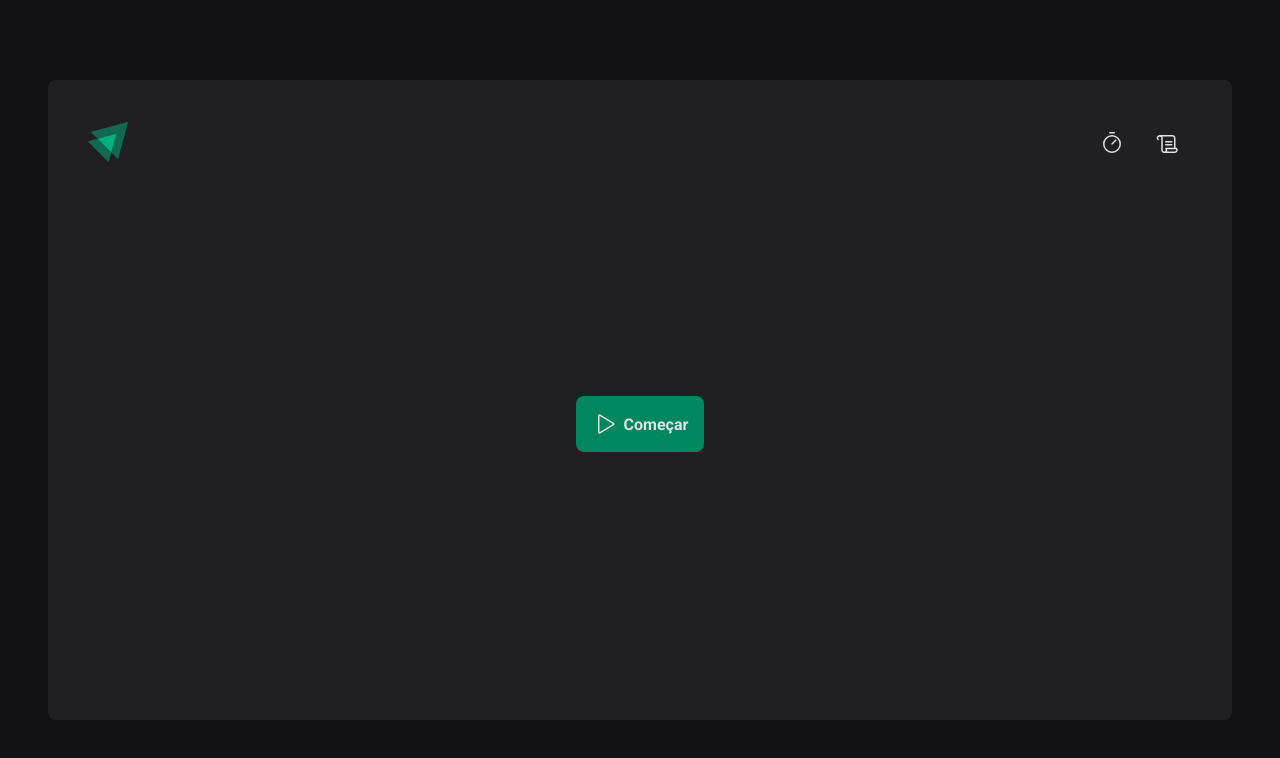
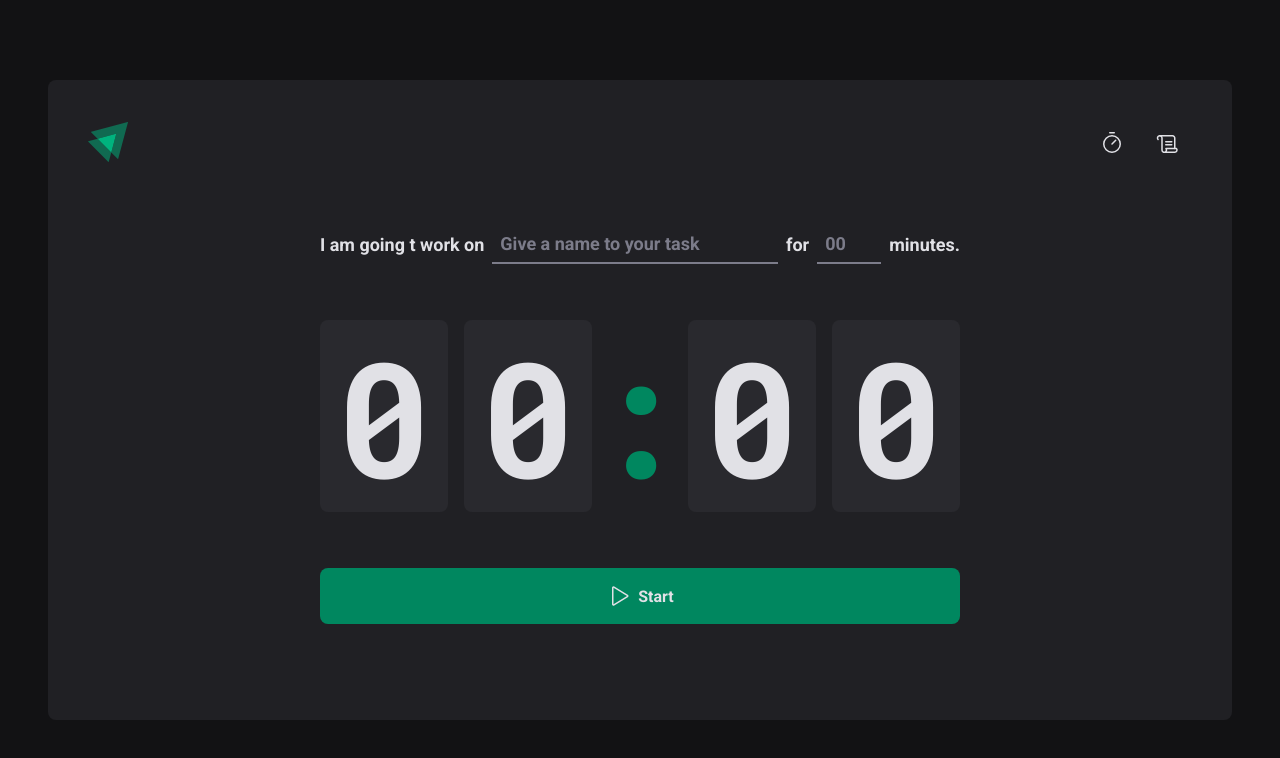
Before and after one commit to laizeferraz/TaskTimer, a React (Vite) app: page / in a window 1280 px wide. Shown: the top 758 px of the page. Built offline with nearby package versions, Linux system fonts and the light colour scheme; the HTML template or start-up script is replaced by a standard one.

Commit message:
create timer and task form layouts

```diff
--- a/src/pages/Home/index.tsx
+++ b/src/pages/Home/index.tsx
@@ -1,14 +1,56 @@
 import { Play } from 'phosphor-react'
 
-import { HomeContainer, StartCountdownButton } from './styles'
+import {
+  HomeContainer,
+  StartCountdownButton,
+  CountdownContainer,
+  Separator,
+  FormContainer,
+  TaskInput,
+  MinutesAmountInput,
+} from './styles'
 
 export function Home() {
   return (
     <HomeContainer>
       <form>
+        <FormContainer>
+          <label htmlFor="task">I am going t work on</label>
+          <TaskInput
+            id="task"
+            list="task-suggestions"
+            placeholder="Give a name to your task"
+          />
+
+          <datalist id="task-suggestions">
+            <option value="Task 1" />
+            <option value="Task 2" />
+            <option value="Task 3" />
+            <option value="Banana" />
+          </datalist>
+
+          <label htmlFor="minutesAmount">for</label>
+          <MinutesAmountInput
+            type="number"
+            id="minutesAmount"
+            placeholder="00"
+            step={5}
+            min={5}
+            max={60}
+          />
+
+          <span>minutes.</span>
+        </FormContainer>
+        <CountdownContainer>
+          <span>0</span>
+          <span>0</span>
+          <Separator>:</Separator>
+          <span>0</span>
+          <span>0</span>
+        </CountdownContainer>
         <StartCountdownButton type="submit">
           <Play size={24} />
-          Começar
+          Start
         </StartCountdownButton>
       </form>
     </HomeContainer>
--- a/src/pages/Home/styles.ts
+++ b/src/pages/Home/styles.ts
@@ -38,6 +38,28 @@ export const BaseCountdownButton = styled.button`
   }
 `
 
+export const CountdownContainer = styled.div`
+  font-family: 'Roboto Mono', monospace;
+  font-size: 10rem;
+  line-height: 8rem;
+  color: ${(props) => props.theme['gray-100']};
+  display: flex;
+  gap: 1rem;
+  span {
+    background: ${(props) => props.theme['gray-700']};
+    padding: 2rem 1rem;
+    border-radius: 8px;
+  }
+`
+export const Separator = styled.div`
+  padding: 2rem 0;
+  color: ${(props) => props.theme['green-500']};
+  width: 4rem;
+  overflow: hidden;
+  display: flex;
+  justify-content: center;
+`
+
 export const StartCountdownButton = styled(BaseCountdownButton)`
   background: ${(props) => props.theme['green-500']};
   color: ${(props) => props.theme['gray-100']};
@@ -46,3 +68,44 @@ export const StartCountdownButton = styled(BaseCountdownButton)`
     background: ${(props) => props.theme['green-700']};
   }
 `
+
+export const FormContainer = styled.div`
+  width: 100%;
+  display: flex;
+  align-items: center;
+  justify-content: center;
+  gap: 0.5rem;
+  color: ${(props) => props.theme['gray-100']};
+  font-size: 1.125rem;
+  font-weight: bold;
+  flex-wrap: wrap;
+`
+
+const BaseInput = styled.input`
+  background: transparent;
+  height: 2.5rem;
+  border: 0;
+  border-bottom: 2px solid ${(props) => props.theme['gray-500']};
+  font-weight: bold;
+  font-size: 1.125rem;
+  padding: 0 0.5rem;
+  color: ${(props) => props.theme['gray-100']};
+  &:focus {
+    box-shadow: none;
+    border-color: ${(props) => props.theme['green-500']};
+  }
+  &::placeholder {
+    color: ${(props) => props.theme['gray-500']};
+  }
+`
+
+export const TaskInput = styled(BaseInput)`
+  flex: 1;
+  &::-webkit-calendar-picker-indicator {
+    display: none !important;
+  }
+`
+
+export const MinutesAmountInput = styled(BaseInput)`
+  width: 4rem;
+`
```
